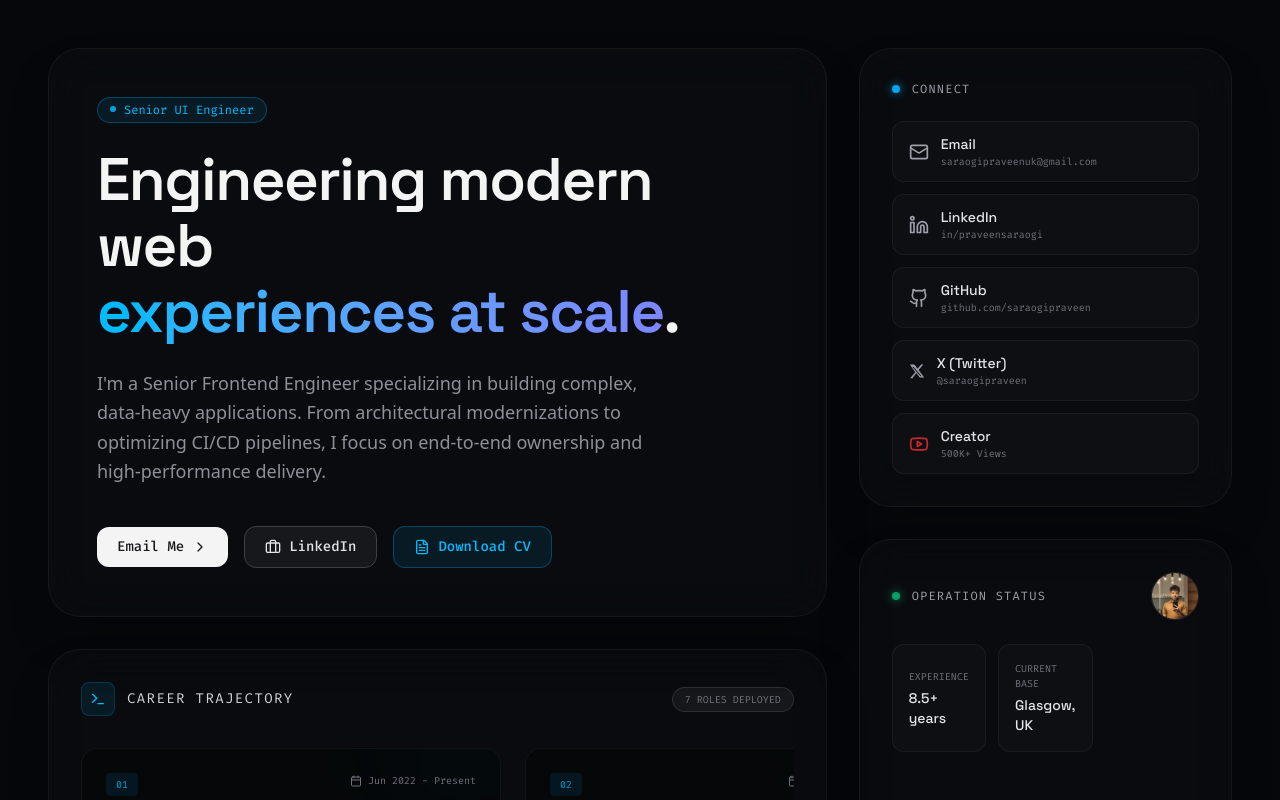
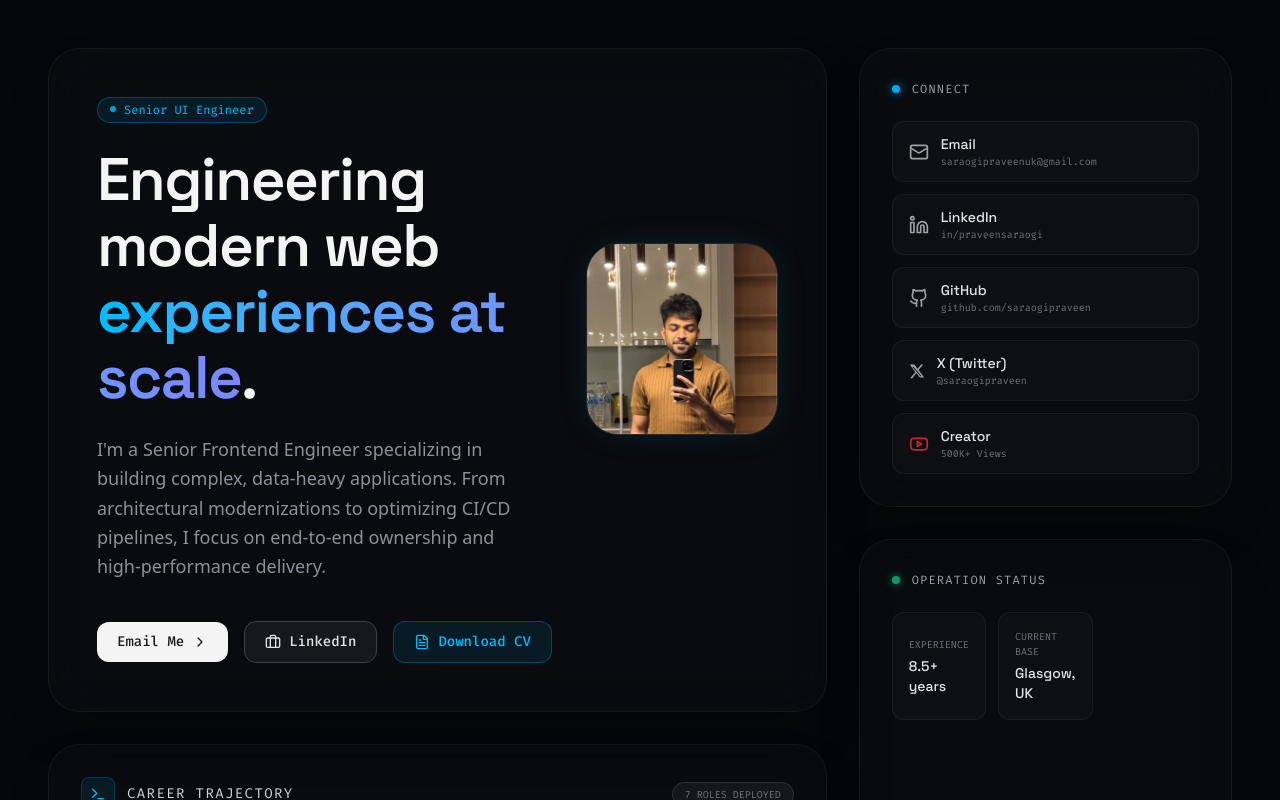
Before and after one commit to saraogipraveen/portfolio, a Next.js app: page / in a window 1280 px wide. Shown: the top 800 px of the page. Built offline with nearby package versions, Linux system fonts and the light colour scheme.

Commit message:
feat: move profile image to hero section and make it fully visible

```diff
--- a/src/components/AboutPrinciples.tsx
+++ b/src/components/AboutPrinciples.tsx
@@ -2,7 +2,6 @@
 
 import { motion } from "framer-motion";
 import { Zap, Clock, Code2 } from "lucide-react";
-import Image from "next/image";
 
 const quickFacts = [
     { label: "Experience", value: "8.5+ years" },
@@ -33,22 +32,11 @@ export function AboutPrinciples() {
             className="bento-card w-full h-full p-6 lg:p-8 flex flex-col justify-between gap-6"
         >
             <div>
-                <div className="flex items-center justify-between mb-6">
-                    <div className="flex items-center gap-3">
-                        <div className="h-2 w-2 rounded-full bg-emerald-500 shadow-[0_0_10px_rgba(16,185,129,0.8)] animate-pulse" />
-                        <h2 className="font-[family-name:var(--font-fira-code)] text-xs uppercase tracking-widest text-zinc-400">
-                            Operation Status
-                        </h2>
-                    </div>
-                    <div className="h-12 w-12 rounded-full overflow-hidden border border-white/10 relative shrink-0">
-                        <Image
-                            src="/profile.png"
-                            alt="Praveen Saraogi"
-                            fill
-                            className="object-cover"
-                            sizes="48px"
-                        />
-                    </div>
+                <div className="flex items-center gap-3 mb-6">
+                    <div className="h-2 w-2 rounded-full bg-emerald-500 shadow-[0_0_10px_rgba(16,185,129,0.8)] animate-pulse" />
+                    <h2 className="font-[family-name:var(--font-fira-code)] text-xs uppercase tracking-widest text-zinc-400">
+                        Operation Status
+                    </h2>
                 </div>
 
                 <div className="grid grid-cols-2 lg:grid-cols-1 xl:grid-cols-3 gap-3">
--- a/src/components/Hero.tsx
+++ b/src/components/Hero.tsx
@@ -2,6 +2,7 @@
 
 import { motion } from "framer-motion";
 import { Mail, Briefcase, FileText, ChevronRight } from "lucide-react";
+import Image from "next/image";
 
 export function Hero() {
     return (
@@ -11,6 +12,7 @@ export function Hero() {
             transition={{ duration: 0.5 }}
             className="bento-card w-full h-full flex flex-col justify-center p-8 lg:p-12"
         >
+            <div className="flex-1 flex flex-col md:flex-row gap-8 lg:gap-12 items-start md:items-center">
                 <div className="flex-1 flex flex-col justify-center">
                     <p className="w-max mb-6 inline-flex rounded-full border border-sky-500/30 bg-sky-500/10 px-3 py-1 font-[family-name:var(--font-fira-code)] text-xs text-sky-400">
                         <span className="mr-2 mt-1 h-1.5 w-1.5 rounded-full bg-sky-400 animate-pulse"></span>
@@ -26,6 +28,15 @@ export function Hero() {
                         I'm a Senior Frontend Engineer specializing in building complex, data-heavy applications.
                         From architectural modernizations to optimizing CI/CD pipelines, I focus on end-to-end ownership and high-performance delivery.
                     </p>
+                </div>
+
+                <div className="shrink-0 relative w-32 h-32 md:w-40 md:h-40 xl:w-48 xl:h-48 rounded-[2rem] overflow-hidden border border-white/10 shadow-[0_0_40px_-15px_rgba(14,165,233,0.3)] mt-4 md:mt-0 transition-transform duration-500 hover:scale-105">
+                    <img
+                        src="/profile.png"
+                        alt="Praveen Saraogi"
+                        className="w-full h-full object-cover block"
+                    />
+                </div>
             </div>
 
             <div className="mt-10 flex flex-wrap items-center gap-4">
```
Lines whose indentation alone changed are shown as unchanged.
